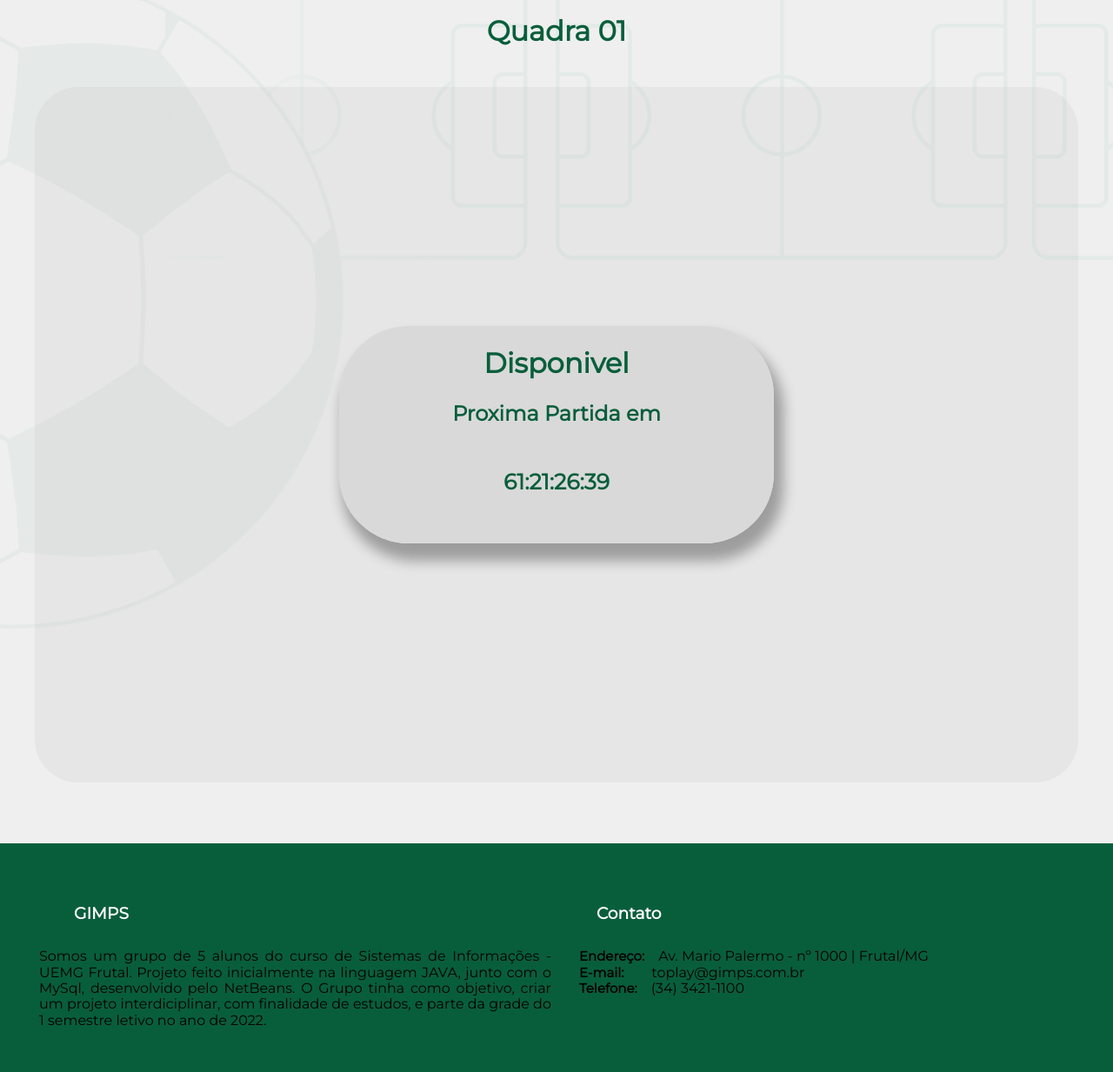
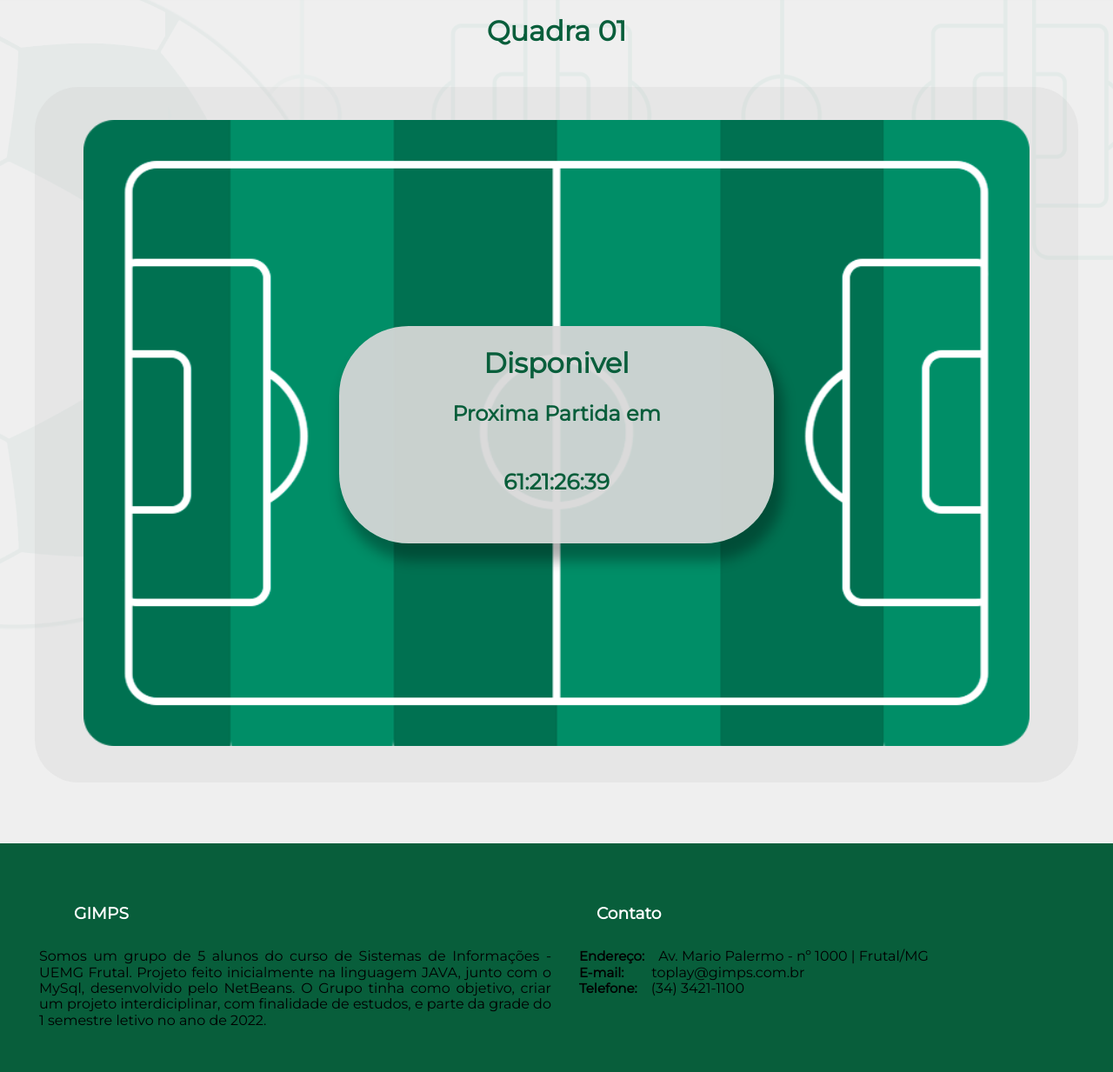
Before and after one commit to pedrolsp2/pedrolsp2.github.io, a PHP site: page /quadra.html in a window 1280 px wide. Shown: the part 77-1310 px from the top of the page at 87% size. Run offline with PHP 8.4, Linux system fonts and the light colour scheme; some libraries are stand-ins or nearby versions.

Commit message:
quadra foto e menu

```diff
--- a/css/mobile.css
+++ b/css/mobile.css
@@ -492,6 +492,11 @@ button:hover {
     transform: translate(-50%, 10%);
   }
 
+.quadra01 img{
+    visibility: hidden;
+    display: none;
+}
+
 #status{
     font-size: 9rem;
 }
--- a/historico.html
+++ b/historico.html
@@ -56,7 +56,7 @@
                 </div>
             </a>
 
-            <a href="" id="icon-menu-inferior">
+            <a href="../quadra.html" id="icon-menu-inferior">
                 <div class="second-item rigth">
                     <i class="fa-solid fa-futbol"></i>
                 </div>
--- a/inicio.html
+++ b/inicio.html
@@ -65,7 +65,7 @@
 				</div>
 			</a>
 
-			<a href="" id="icon-menu-inferior">
+			<a href="../quadra.html" id="icon-menu-inferior">
 				<div class="second-item rigth">
 					<i class="fa-solid fa-futbol"></i>
 				</div>
--- a/partida.html
+++ b/partida.html
@@ -59,7 +59,7 @@
 				</div>
 			</a>
 
-			<a href="" id="icon-menu-inferior">
+			<a href="../quadra.html" id="icon-menu-inferior">
 				<div class="second-item rigth">
 					<i class="fa-solid fa-futbol"></i>
 				</div>
--- a/quadra.html
+++ b/quadra.html
@@ -58,7 +58,7 @@
                 </div>
             </a>
 
-            <a href="" id="icon-menu-inferior">
+            <a href="../quadra.html" id="icon-menu-inferior">
                 <div class="second-item rigth">
                     <i class="fa-solid fa-futbol"></i>
                 </div>
@@ -71,6 +71,7 @@
         <h2>Quadra 01</h2>
         <div class="area-quadra">
             <div class="quadra01">
+                <img src="../images/quadra.png" alt="Quadra">
                 <div class="local-quadra">
                     <div class="conteudo-quadra">
                         <h2 id="status">Disponivel</h2>
```
